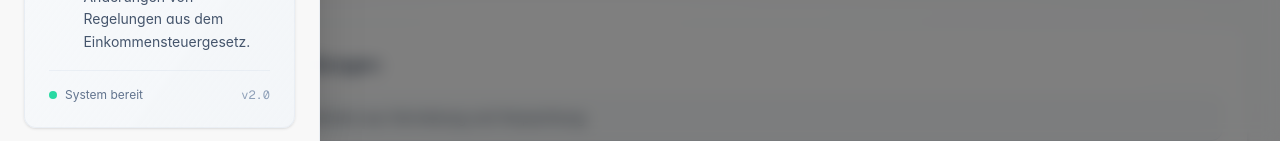
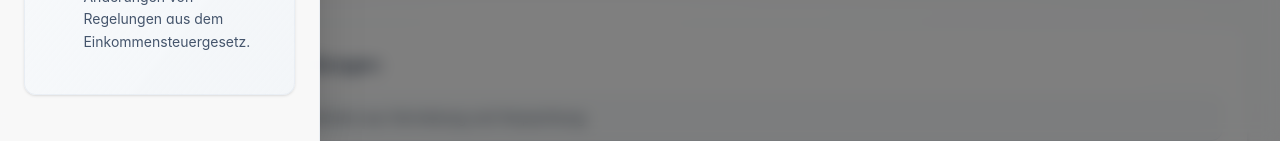
Before and after one commit to andrsschultz/LegisLLM_v2, a Next.js app in the folder frontend/: page / in a window 1280 px wide. Shown: the part 659-800 px from the top of the page. Built offline with nearby package versions, Linux system fonts and the light colour scheme; no server answers.

Commit message:
Remove status indicator from Sidebar component
Deleted the status indicator section displaying system readiness and version from the Sidebar. This streamlines the Sidebar UI and removes redundant information.

```diff
--- a/frontend/src/components/Sidebar.tsx
+++ b/frontend/src/components/Sidebar.tsx
@@ -121,19 +121,6 @@ export default function Sidebar({ isCollapsed = false, onToggle }: SidebarProps)
                   </p>
                 </div>
               </div>
-
-              {/* Status Indicator */}
-              <div className="mt-4 pt-4 border-t border-slate-200/60">
-                <div className="flex items-center justify-between">
-                  <div className="flex items-center text-xs text-slate-500">
-                    <span className="w-2 h-2 bg-emerald-400 rounded-full mr-2 animate-pulse"></span>
-                    System bereit
-                  </div>
-                  <div className="text-xs text-slate-400 font-mono">
-                    v2.0
-                  </div>
-                </div>
-              </div>
             </div>
             {/* Footer */}
             <div className="pt-6 pb-4 text-center space-y-2">
```
